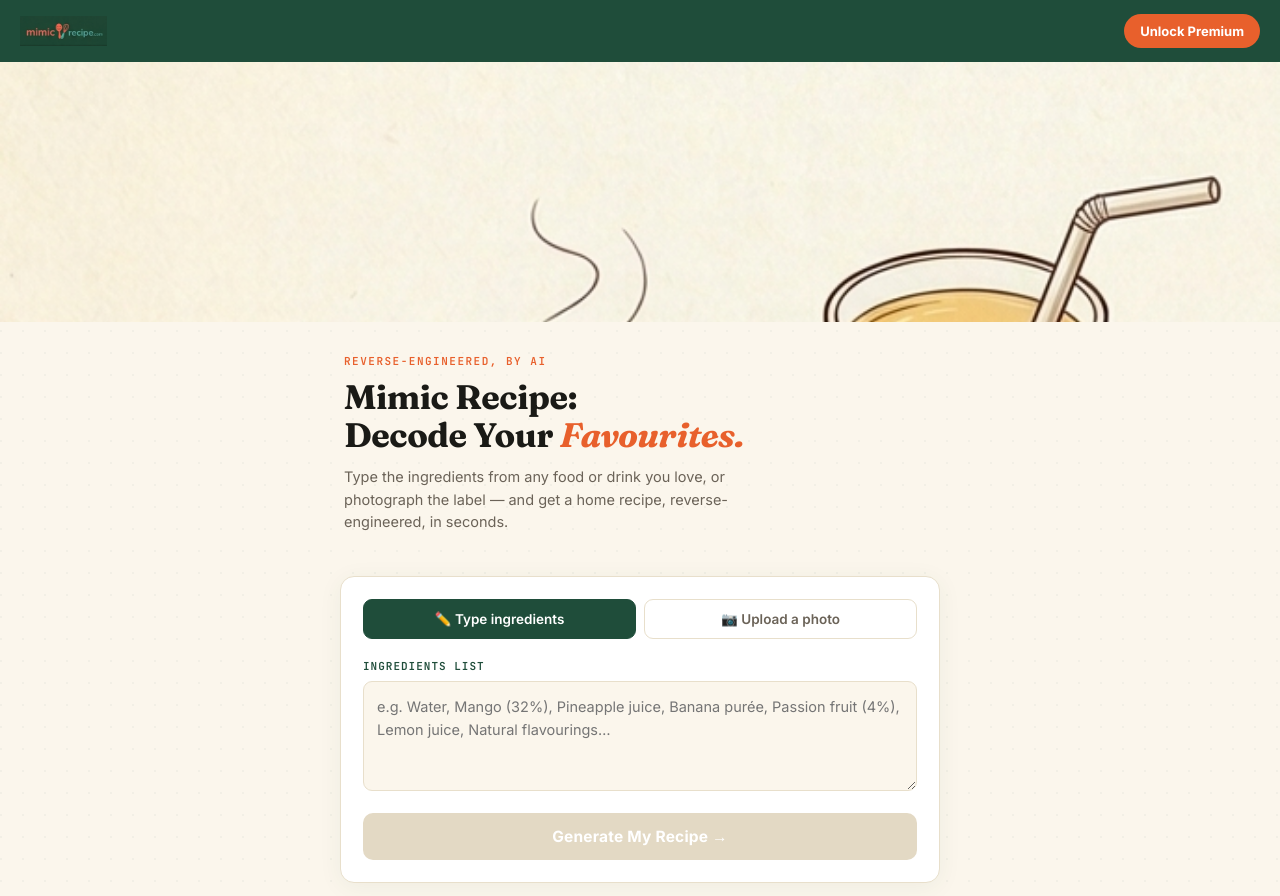
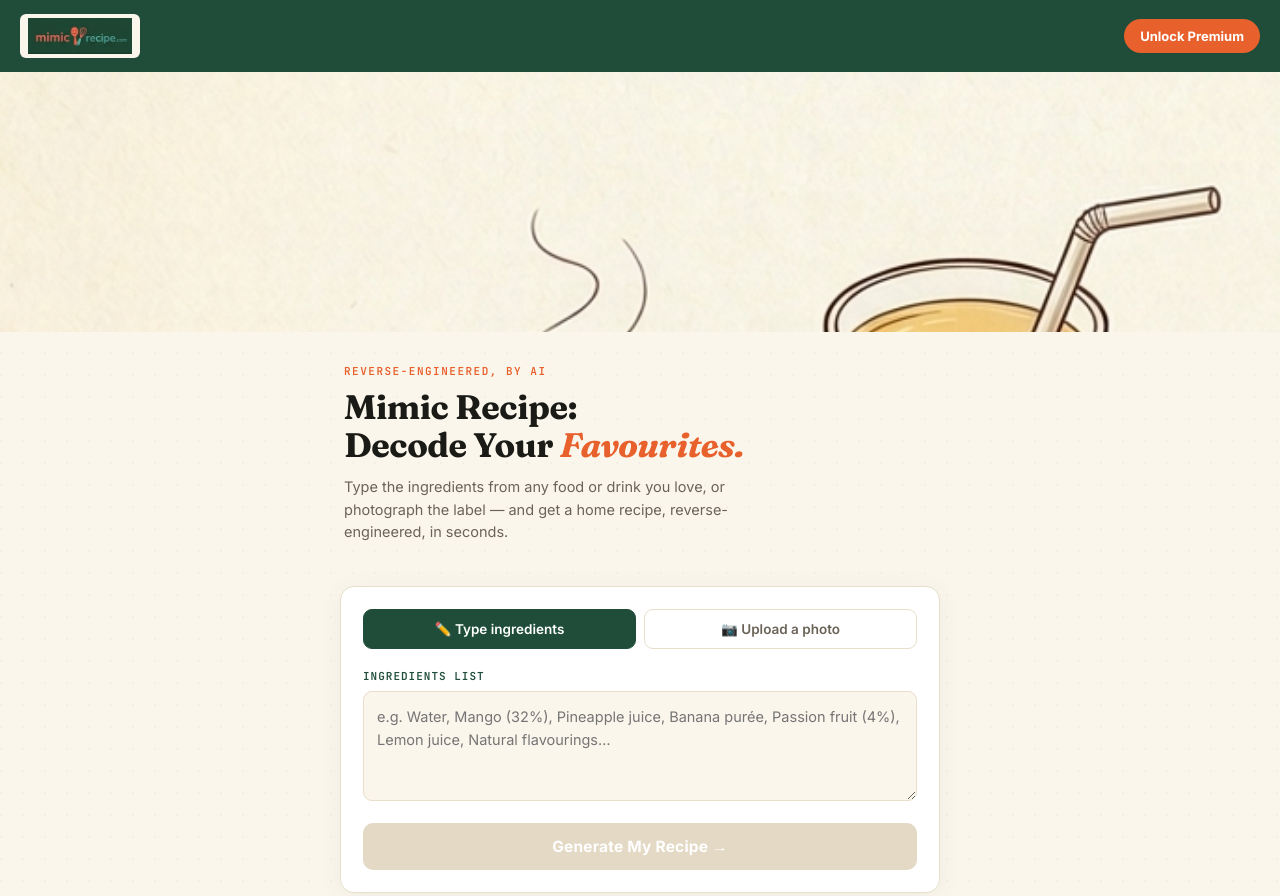
Before and after one commit to glovaaistudio/mimic-recipe, a plain HTML site: page public/index.html in a window 1280 px wide. Shown: the top 896 px of the page. Drawn offline with nearby package versions, Linux system fonts and the light colour scheme.

Commit message:
Update index.html

```diff
--- a/public/index.html
+++ b/public/index.html
@@ -58,7 +58,7 @@
     justifyContent: "space-between",
     gap: "12px"
   },
-  logoImg: { height: "30px", display: "block" },
+  logoImg: { height: "44px", display: "block", borderRadius: "6px", background: "#FBF6EC", padding: "4px 8px" },
   unlockBtn: {
     background: ORANGE,
     color: "#fff",
```
